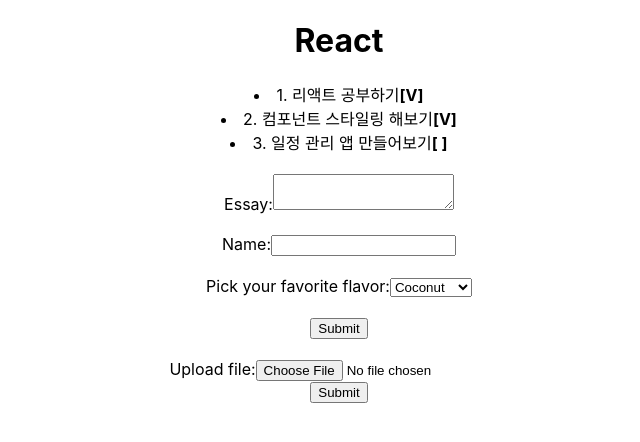
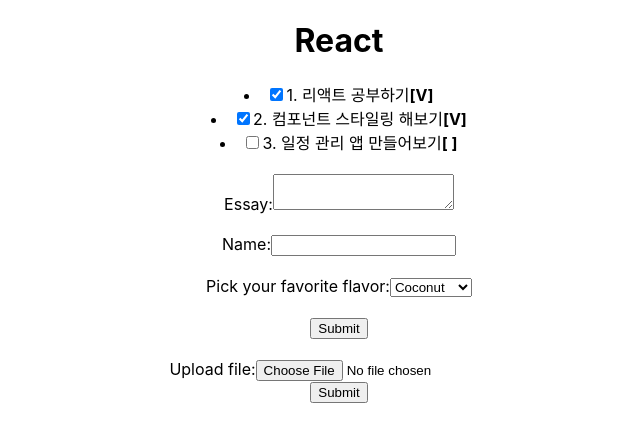
Before and after one commit to choi-jiwoong/react-allinone, a React (Create React App) app in the folder my-app/: page / in a window 1280 px wide. Shown: the top 442 px of the page, without its empty margins (301-941 px from the left). Built offline with nearby package versions, Linux system fonts and the light colour scheme.

Commit message:
defaultValue  추가

```diff
--- a/my-app/src/components/2-9.List/List.jsx
+++ b/my-app/src/components/2-9.List/List.jsx
@@ -10,13 +10,18 @@
 
   const Item = (props) => {
     return <li>
-          {props.id}. {props.text}
-          {props.checked ? <b>[V]</b> : <b>[ ]</b>}
-        </li>
+      <input type="checkbox" defaultChecked={props.checked} />
+      {props.id}. {props.text}
+      {props.checked ? <b>[V]</b> : <b>[ ]</b>}
+    </li>
   }
 
   const todoList = todos.map((todo) => <Item key={todo.id} id={todo.id} text={todo.text} checked={todo.checked} />)
 
-  return <>{todoList}</>;
+  return <>
+    <form>
+      {todoList}
+    </form>
+  </>;
 
 }
--- a/my-app/src/components/2.10.Form/ControlledConpomponent.jsx
+++ b/my-app/src/components/2.10.Form/ControlledConpomponent.jsx
@@ -31,10 +31,10 @@
       </label><br /><br />
       <label>
         Pick your favorite flavor:
-        <select name="flavor" value={flavor} onChange={handleChange}>
+        <select name="flavor" defaultValue={flavor} onChange={handleChange}>
           <option value="grapefruit">Grapefruit</option>
           <option value="lime">Lime</option>
-          <option selected value="coconut">Coconut</option>
+          <option value="coconut">Coconut</option>
           <option value="mango">Mango</option>
         </select>
       </label> <br /><br />
```
